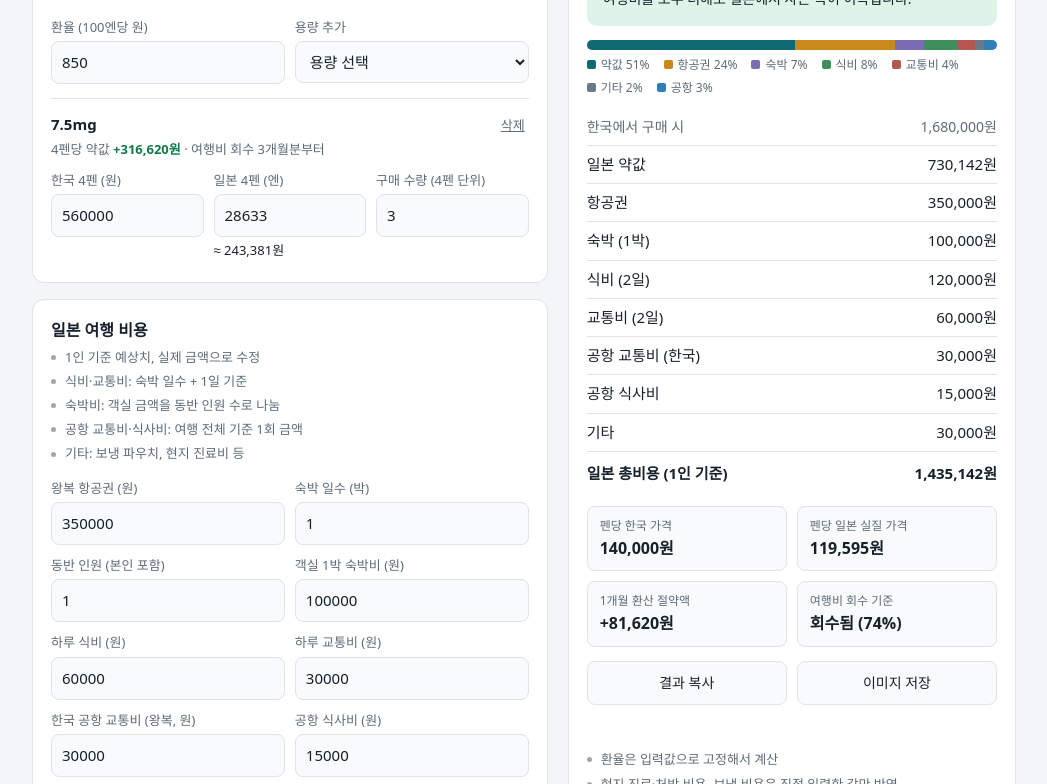
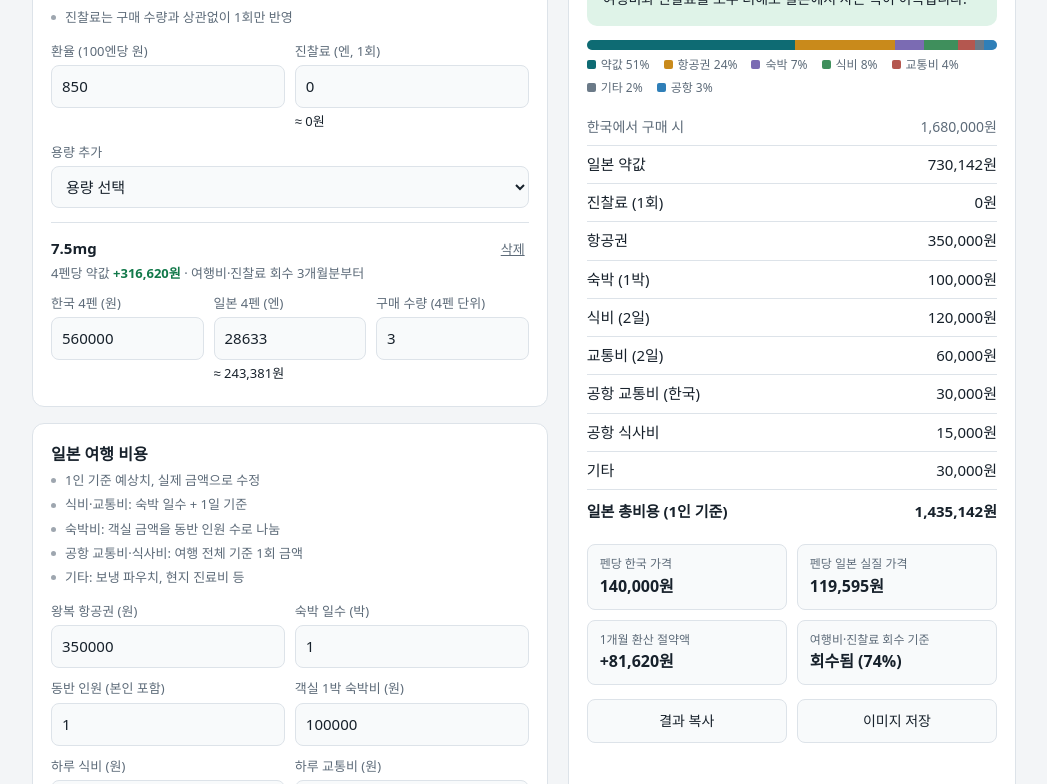
Before and after one commit to jeeyea0411/japan-trip-savings-calc, a plain HTML site: page index.html in a window 1280 px wide. Shown: the part 249-1033 px from the top of the page, without its empty margins (116-1163 px from the left). Drawn offline with Linux system fonts and the light colour scheme; a web font is replaced by a local one.

Commit message:
Add files via upload

```diff
--- a/index.html
+++ b/index.html
@@ -154,7 +154,7 @@
 <body>
 <div class="wrap">
   <h1>마운자로 일본 구매 손익 계산기</h1>
-  <p class="sub">일본 구매 총비용(약값 + 여행비)을 한국 구매와 비교합니다. 모든 값은 수정할 수 있습니다.</p>
+  <p class="sub">일본 구매 총비용(약값 + 진찰료 + 여행비)을 한국 구매와 비교합니다. 모든 값은 수정할 수 있습니다.</p>
 
   <div class="layout">
     <div>
@@ -164,12 +164,14 @@
           <li>4펜(1개월분) 기준 가격</li>
           <li>일본 가격은 온라인 구매 기준</li>
           <li>일본 가격은 엔화로 입력하면 원화로 환산해서 계산</li>
+          <li>진찰료는 구매 수량과 상관없이 1회만 반영</li>
         </ul>
         <div class="grid2">
 
           <div class="field"><label for="rate">환율 (100엔당 원)</label><input id="rate" type="number" min="0" step="5" value="850"></div>
-          <div class="field"><label for="addDose">용량 추가</label><select id="addDose"></select></div>
+          <div class="field"><label for="fee">진찰료 (엔, 1회)</label><input id="fee" type="number" min="0" step="100" value="0"><div class="conv" id="cvFee"></div></div>
         </div>
+        <div class="field" style="margin-top:10px"><label for="addDose">용량 추가</label><select id="addDose"></select></div>
         <p class="empty" id="empty" hidden>용량을 선택해주세요.</p>
         <div id="doses"></div>
       </section>
@@ -214,7 +216,7 @@
           <div class="stat"><div class="k">펜당 한국 가격</div><div class="v" id="sKr">-</div></div>
           <div class="stat"><div class="k">펜당 일본 실질 가격</div><div class="v" id="sJp">-</div></div>
           <div class="stat"><div class="k">1개월 환산 절약액</div><div class="v" id="sMonth">-</div></div>
-          <div class="stat"><div class="k">여행비 회수 기준</div><div class="v" id="sBreak">-</div></div>
+          <div class="stat"><div class="k">여행비·진찰료 회수 기준</div><div class="v" id="sBreak">-</div></div>
         </div>
 
         <div class="actions">
@@ -252,7 +254,7 @@
   var last = null;
   var sid = function (d) { return d.key.replace(".", ""); };
 
-  var COLORS = ["#0e6b73", "#c98a1b", "#7b6bb3", "#3f8f5c", "#b4574f", "#6b7a88", "#2f7fb8"];
+  var COLORS = ["#0e6b73", "#c98a1b", "#7b6bb3", "#3f8f5c", "#b4574f", "#6b7a88", "#2f7fb8", "#a35d8f"];
 
   // 용량 카드 생성
   DOSES.forEach(function (d) {
@@ -312,7 +314,9 @@
       meal: num("meal"),
       etc: num("etc")
     };
-    var tripTotal = trip.flight + trip.hotel + trip.food + trip.move + trip.bus + trip.meal + trip.etc;
+    var fee = num("fee") * rate;
+    $("cvFee").textContent = "≈ " + won(fee);
+    var tripTotal = trip.flight + trip.hotel + trip.food + trip.move + trip.bus + trip.meal + trip.etc + fee;
 
     var krTotal = 0, jpDrug = 0, sets = 0, anyActive = false, items = [];
 
@@ -331,7 +335,7 @@
 
       var note = $("note" + s);
       if (perUnit > 0 && tripTotal > 0) {
-        note.innerHTML = '4펜당 약값 <b class="pos">' + signed(perUnit) + '</b> · 여행비 회수 ' + Math.ceil(tripTotal / perUnit) + '개월분부터';
+        note.innerHTML = '4펜당 약값 <b class="pos">' + signed(perUnit) + '</b> · 여행비·진찰료 회수 ' + Math.ceil(tripTotal / perUnit) + '개월분부터';
       } else if (perUnit > 0) {
         note.innerHTML = '4펜당 약값 <b class="pos">' + signed(perUnit) + '</b>';
       } else {
@@ -351,11 +355,11 @@
     } else if (net > 0) {
       v.className = "verdict gain";
       $("vBig").textContent = signed(net);
-      $("vMsg").textContent = "여행비를 모두 더해도 일본에서 사는 쪽이 이득입니다.";
+      $("vMsg").textContent = "여행비와 진찰료를 모두 더해도 일본에서 사는 쪽이 이득입니다.";
     } else if (net < 0) {
       v.className = "verdict loss";
       $("vBig").textContent = signed(net);
-      $("vMsg").textContent = "여행비까지 더하면 한국에서 사는 쪽이 낫습니다.";
+      $("vMsg").textContent = "여행비와 진찰료까지 더하면 한국에서 사는 쪽이 낫습니다.";
     } else {
       v.className = "verdict idle";
       $("vBig").textContent = "0원";
@@ -365,6 +369,7 @@
     var rows = [
       ["한국에서 구매 시", krTotal, "sub"],
       ["일본 약값", jpDrug, ""],
+      ["진찰료 (1회)", fee, ""],
       ["항공권", trip.flight, ""],
       ["숙박 (" + nights + "박" + (people > 1 ? ", " + people + "인 분담" : "") + ")", trip.hotel, ""],
       ["식비 (" + days + "일)", trip.food, ""],
@@ -382,7 +387,7 @@
 
     var parts = [
       ["약값", jpDrug], ["항공권", trip.flight], ["숙박", trip.hotel],
-      ["식비", trip.food], ["교통비", trip.move], ["기타", trip.etc], ["공항", trip.bus + trip.meal]
+      ["식비", trip.food], ["교통비", trip.move], ["기타", trip.etc], ["공항", trip.bus + trip.meal], ["진찰료", fee]
     ];
     var bar = "", lg = "";
     parts.forEach(function (p, i) {
@@ -409,7 +414,7 @@
     } else if (drugSave <= 0) {
       $("sBreak").textContent = "회수 불가";
     } else if (tripTotal === 0) {
-      $("sBreak").textContent = "여행비 0원";
+      $("sBreak").textContent = "추가 비용 0원";
     } else {
       var ratio = tripTotal / drugSave;
       $("sBreak").textContent = ratio <= 1 ? "회수됨 (" + Math.round(ratio * 100) + "%)" : "현재 수량의 " + ratio.toFixed(1) + "배 필요";
```
